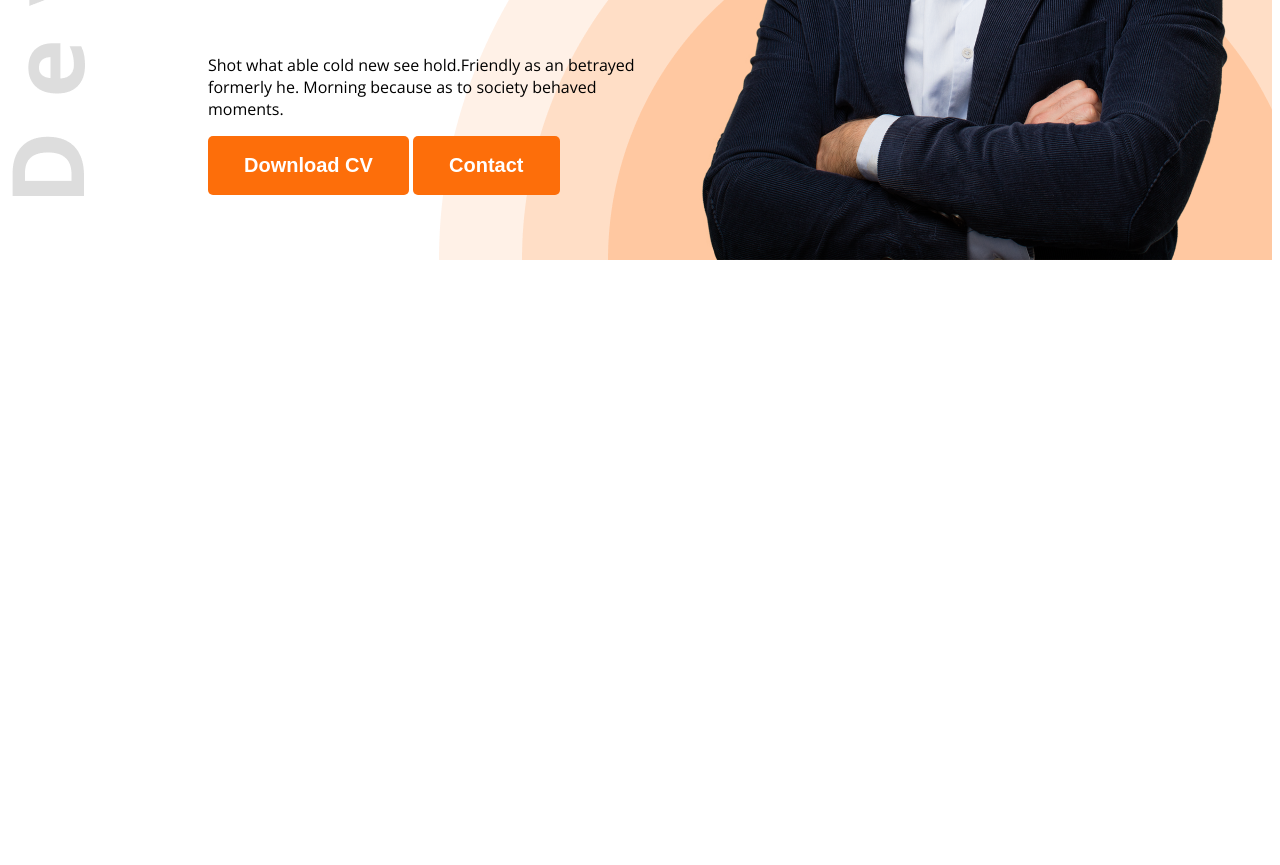
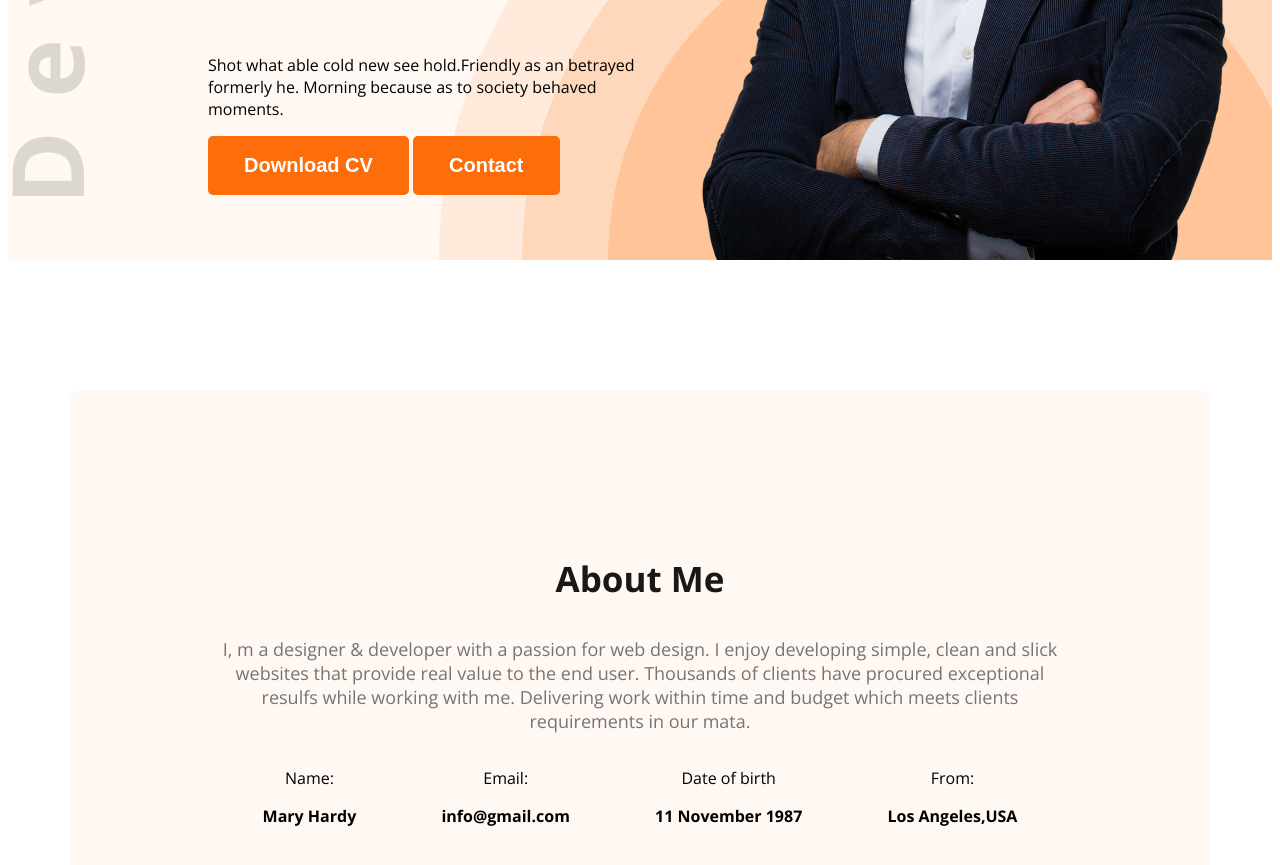
Before and after one commit to rajib-hossen-360/web-dev-portfolio, a plain HTML site: page index.html in a window 1280 px wide. Shown: the part 575-1440 px from the top of the page. Before the commit the page ends 843 px from the top, so only its background shows below. Drawn offline with nearby package versions, Linux system fonts and the light colour scheme.

Commit message:
Updated index.html and portfolio.css with about section

```diff
--- a/index.html
+++ b/index.html
@@ -13,8 +13,8 @@
 </head>
 
 <body class="open-sans-normal">
-    <header class="header">
-        <nav >
+    <header class="header secondary-bg">
+        <nav>
             <h3 class="nav-title">Ma<span class="text-primary">r</span>y</h3>
             <ul>
                 <li><a class="dark-2" href="">Portfolio</a></li>
@@ -28,7 +28,8 @@
             <div class="banner-content">
                 <h4 class="banner-greetings dark-2">Hi, I am </h4>
                 <h1 class="banner-title">Mary Hardy</h1>
-                <p class="banner-description">Shot what able cold new see hold.Friendly as an betrayed formerly he. Morning because as to society behaved moments.</p>
+                <p class="banner-description">Shot what able cold new see hold.Friendly as an betrayed formerly he.
+                    Morning because as to society behaved moments.</p>
                 <button class="btn-primary">Download CV</button>
                 <button class="btn-primary">Contact</button>
 
@@ -38,6 +39,34 @@
 
     </header>
     <main>
+        <section class="about secondary-bg">
+            <h3 class="section-title">About Me</h3>
+            <p class="section-description">I, m a designer & developer with a passion for web design. I enjoy developing
+                simple, clean and slick websites that provide real value to the end user. Thousands of clients have
+                procured exceptional resulfs while working with me. Delivering work within time and budget which meets
+                clients requirements in our mata.
+            </p>
+            <div class="about-items">
+                <!-- about-item*4>p.item-title+p.item-description -->
+               <div class="about-item">
+                <p class="item-title">Name:</p>
+                <p class="item-description">Mary Hardy</p>
+               </div>
+               <div class="about-item">
+                <p class="item-title">Email:</p>
+                <p class="item-description">info@gmail.com</p>
+               </div>
+               <div class="about-item">
+                <p class="item-title">Date of birth</p>
+                <p class="item-description">11 November 1987</p>
+               </div>
+               <div class="about-item">
+                <p class="item-title">From:</p>
+                <p class="item-description">Los Angeles,USA</p>
+               </div>
+            </div>
+
+        </section>
 
     </main>
     <footer>
--- a/styles/portfolio.css
+++ b/styles/portfolio.css
@@ -8,6 +8,10 @@
     "wdth" 100;
 }
  /* shared style*/
+ .secondary-bg{
+   background-color: #FFF8F3;
+
+ }
   .text-primary{
     color: #FD6E0A;
   }
@@ -24,6 +28,17 @@
     padding: 18px 36px;
     border-radius: 5px;
 }
+.section-title{
+    font-weight: bold;
+    font-size: 35px;
+    color:#181818 ;
+}
+.section-description{
+    font-size: 18px;
+    color:#757575 ;
+}
+
+
 /* header */
 .header{
     background-image: url('../images/developer.png'),url('../images/header_bg.png');
@@ -77,3 +92,24 @@ nav li a{
 .banner-profile-pic{
     width: 584px;
 }
+
+/* main styles  */
+ main{
+    max-width: 1140px;
+    margin: 0 auto;
+ }
+/* about */
+.about{
+    border-radius: 10px;
+    padding: 130px 150px;
+    text-align: center;
+    margin-top: 130px;
+}
+.about-items{
+    display: flex;
+    justify-content:space-around;
+}
+.item-description{
+    font-weight: bold;
+
+}
```
